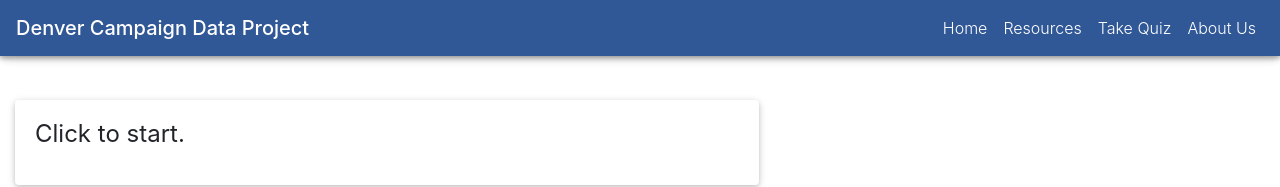
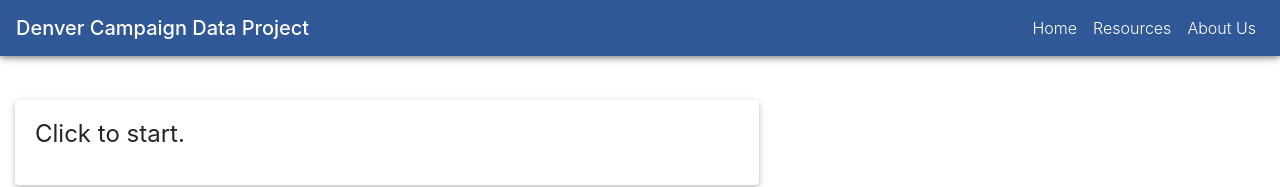
Before and after one commit to kkopp/campaignfinancereact, a React (Create React App) app in the folder client/: page /Quiz in a window 1280 px wide. Shown: the top 187 px of the page. Built offline with nearby package versions, Linux system fonts and the light colour scheme; no server answers.

Commit message:
ice-boxing the quiz

```diff
--- a/client/src/components/NavBar/index.js
+++ b/client/src/components/NavBar/index.js
@@ -46,9 +46,9 @@ class NavBar extends React.Component {
                   <MDBNavItem>
                     <MDBNavLink to="/resources">Resources</MDBNavLink>
                   </MDBNavItem>
-                  <MDBNavItem>
+                  {/* <MDBNavItem>
                     <MDBNavLink to="/quiz">Take Quiz</MDBNavLink>
-                  </MDBNavItem>
+                  </MDBNavItem> */}
                   <MDBNavItem>
                     <MDBNavLink to="/about">About Us</MDBNavLink>
                   </MDBNavItem>
```
